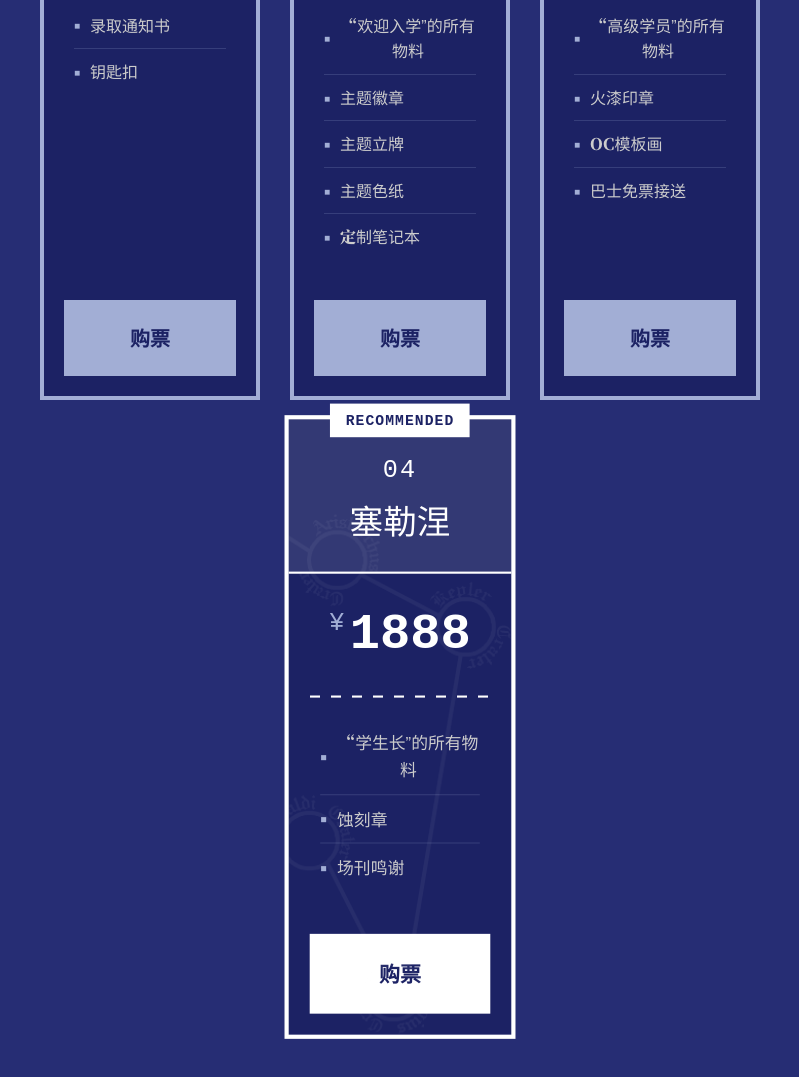
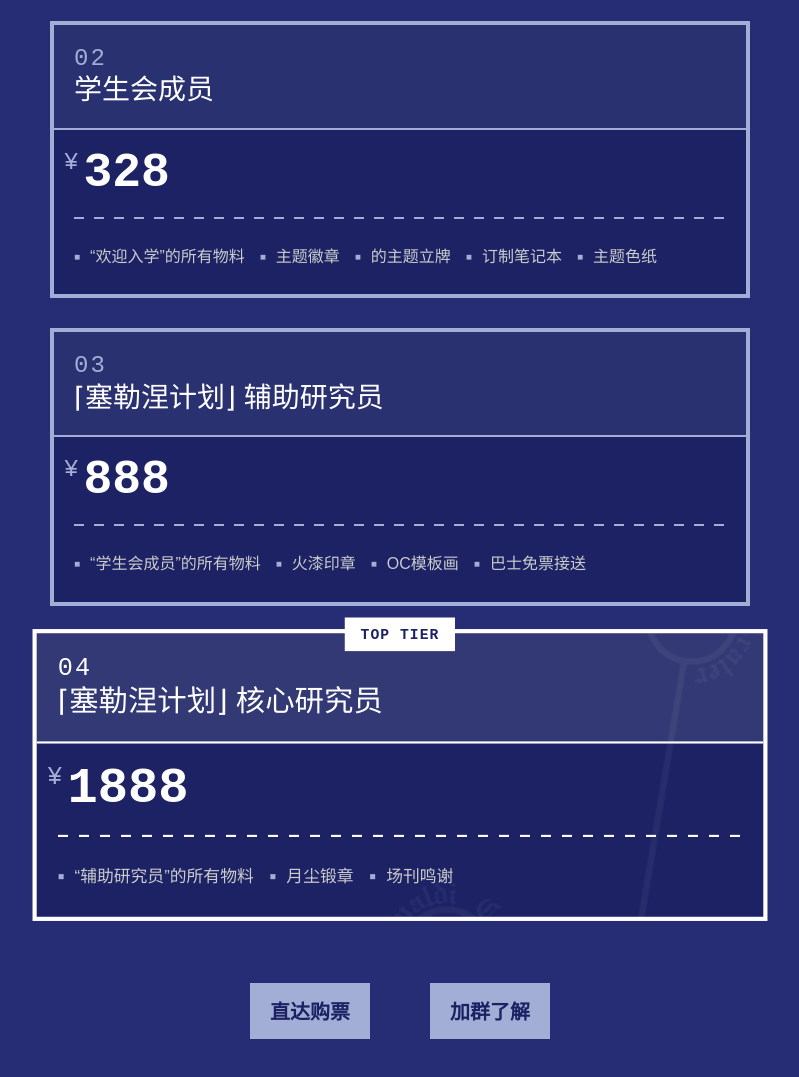
Before and after one commit to NorthernChinaBronyConvention/NCBC_Web, a website: page index.html in a window 1280 px wide. Shown: the part 2759-3836 px from the top of the page, without its empty margins (240-1039 px from the left). Drawn offline with Linux system fonts and the light colour scheme; animation ran at ten frames a second; a web font is replaced by a local one.

Commit message:
调整票务部分

```diff
--- a/css/styles.css
+++ b/css/styles.css
@@ -1048,17 +1048,16 @@ body .gallery-item:hover~.custom-cursor,
 
 .tickets-content-wrapper {
     display: flex;
-    justify-content: center;
-    align-items: stretch;
+    flex-direction: column;
+    align-items: center;
     gap: 30px;
-    flex-wrap: wrap;
 }
 
 .ticket-card {
     background-color: #1c2264;
     border: 4px solid #a2aed5;
     padding: 0;
-    width: 220px;
+    width: 700px;
     display: flex;
     flex-direction: column;
     position: relative;
@@ -1102,8 +1101,8 @@ body .gallery-item:hover~.custom-cursor,
 
 .ticket-header {
     background-color: rgba(162, 174, 213, 0.1);
-    padding: 30px 20px 20px;
-    text-align: center;
+    padding: 15px 20px 15px;
+    text-align: left;
     border-bottom: 2px solid #a2aed5;
 }
 
@@ -1127,18 +1126,18 @@ body .gallery-item:hover~.custom-cursor,
 .ticket-name {
     display: block;
     font-family: font, sans-serif;
-    font-size: 32px;
+    font-size: 28px;
     color: white;
-    margin-top: 5px;
+    margin-top: -10px;
 }
 
 .ticket-price {
-    text-align: center;
+    text-align: left;
     font-family: font2, monospace;
     font-size: 48px;
     font-weight: bold;
     color: white;
-    padding: 20px 0;
+    padding: 5px 10px;
 }
 
 .ticket-price .currency {
@@ -1160,18 +1159,24 @@ body .gallery-item:hover~.custom-cursor,
 
 .ticket-features {
     list-style: none;
-    padding: 20px 30px;
+    padding: 20px 20px;
     margin: 0;
     flex-grow: 1;
+    display: flex;
+    flex-wrap: wrap;
+    justify-content: flex-start;
+    align-items: center;
+    gap: 15px;
+    font-family: sans-serif;
 }
 
 .ticket-features li {
-    padding: 10px 0;
+    padding: 5px 0;
     color: #cccccc;
     font-size: 16px;
-    border-bottom: 1px solid rgba(162, 174, 213, 0.2);
     display: flex;
     align-items: center;
+    white-space: nowrap;
 }
 
 .ticket-features li::before {
@@ -1185,18 +1190,26 @@ body .gallery-item:hover~.custom-cursor,
     border-bottom: none;
 }
 
+.ticket-buttons-container {
+    display: flex;
+    justify-content: center;
+    gap: 20px;
+    margin-top: 20px;
+}
+
 .ticket-button {
     display: block;
     background: #a2aed5;
     color: #1c2264;
     text-align: center;
-    padding: 20px;
+    padding: 10px;
     text-decoration: none;
     font-family: font3, sans-serif;
     font-size: 20px;
     font-weight: bold;
     transition: all 0.3s ease;
     margin: 20px;
+    width: 120px;
     border: 2px solid transparent;
 }
 
--- a/index.html
+++ b/index.html
@@ -171,13 +171,12 @@
                             <li>录取通知书</li>
                             <li>钥匙扣</li>
                         </ul>
-                        <a target="_blank" class="ticket-button" href="https://qm.qq.com/q/IZbxVrYPam">购票</a>
                     </div>
 
                     <div class="ticket-card">
                         <div class="ticket-header">
                             <h3>02</h3>
-                            <span class="ticket-name">高级学员</span>
+                            <span class="ticket-name">学生会成员</span>
                         </div>
                         <div class="ticket-price">
                             <span class="currency">¥</span>328
@@ -186,47 +185,48 @@
                         <ul class="ticket-features">
                             <li>“欢迎入学”的所有物料</li>
                             <li>主题徽章</li>
-                            <li>主题立牌</li>
+                            <li>的主题立牌</li>
+                            <li>订制笔记本</li>
                             <li>主题色纸</li>
-                            <li>定制笔记本</li>
                         </ul>
-                        <a target="_blank" class="ticket-button" href="https://qm.qq.com/q/IZbxVrYPam">购票</a>
                     </div>
 
                     <div class="ticket-card">
                         <div class="ticket-header">
                             <h3>03</h3>
-                            <span class="ticket-name">学生长</span>
+                            <span class="ticket-name">⌈塞勒涅计划⌋ 辅助研究员</span>
                         </div>
                         <div class="ticket-price">
                             <span class="currency">¥</span>888
                         </div>
                         <div class="ticket-divider"></div>
                         <ul class="ticket-features">
-                            <li>“高级学员”的所有物料</li>
+                            <li>“学生会成员”的所有物料</li>
                             <li>火漆印章</li>
                             <li>OC模板画</li>
                             <li>巴士免票接送</li>
                         </ul>
-                        <a target="_blank" class="ticket-button" href="https://qm.qq.com/q/IZbxVrYPam">购票</a>
                     </div>
 
                     <div class="ticket-card featured">
-                        <div class="ticket-tag">RECOMMENDED</div>
+                        <div class="ticket-tag">TOP TIER</div>
                         <div class="ticket-header">
                             <h3>04</h3>
-                            <span class="ticket-name">塞勒涅</span>
+                            <span class="ticket-name">⌈塞勒涅计划⌋ 核心研究员</span>
                         </div>
                         <div class="ticket-price">
                             <span class="currency">¥</span>1888
                         </div>
                         <div class="ticket-divider"></div>
                         <ul class="ticket-features">
-                            <li>“学生长”的所有物料</li>
-                            <li>蚀刻章</li>
+                            <li>“辅助研究员”的所有物料</li>
+                            <li>月尘锻章</li>
                             <li>场刊鸣谢</li>
                         </ul>
-                        <a target="_blank" class="ticket-button" href="https://qm.qq.com/q/IZbxVrYPam">购票</a>
+                    </div>
+                    <div class="ticket-buttons-container">
+                        <a target="_blank" class="ticket-button" href="https://xhslink.com/m/2GuWXNIIdmm">直达购票</a>
+                        <a target="_blank" class="ticket-button" href="https://qm.qq.com/q/IZbxVrYPam">加群了解</a>
                     </div>
                 </div>
             </div>
```
